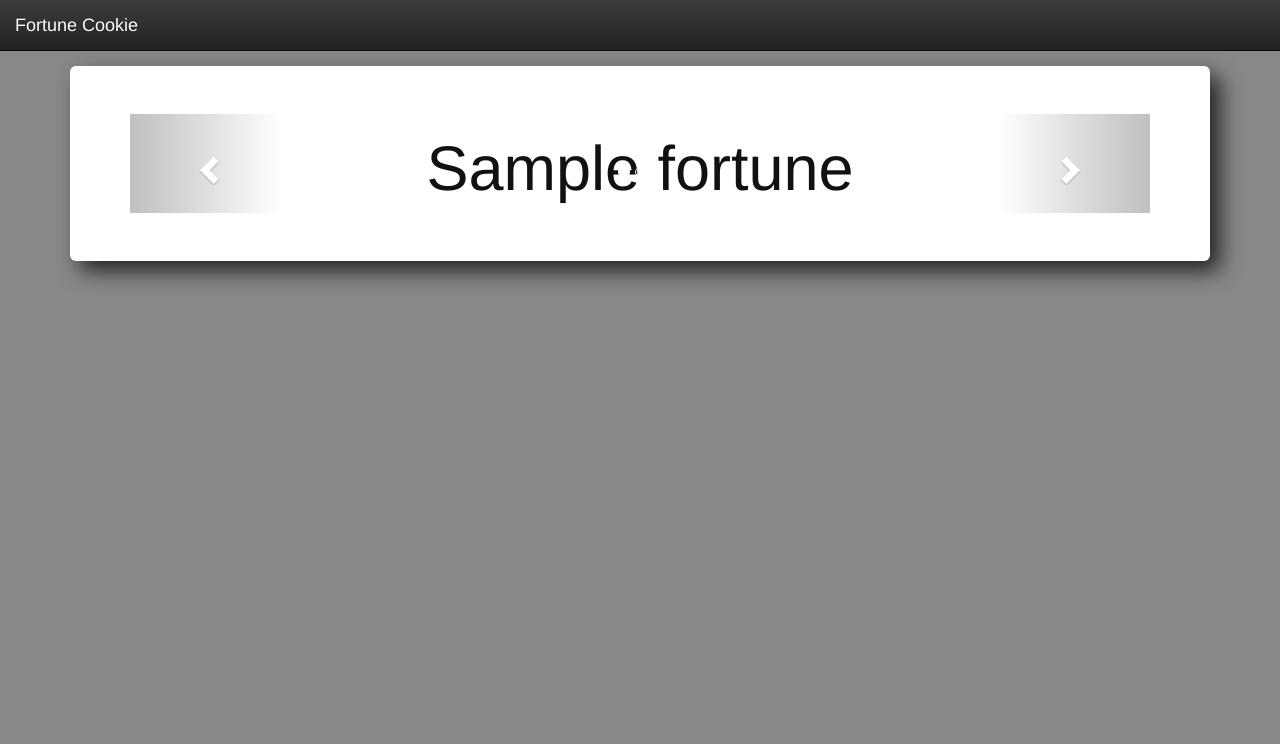
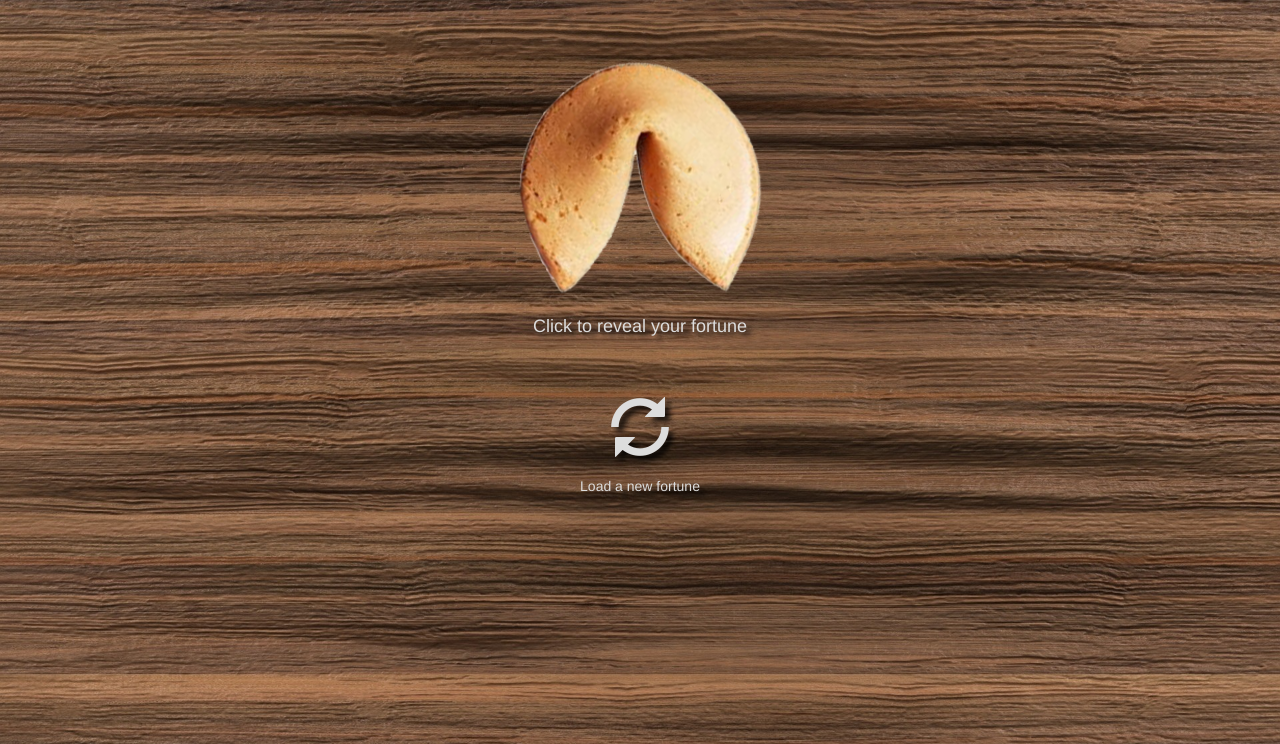
Before and after one commit to ninemoreminutes/django-fortunecookie, a Django app: template test_project/test_app/templates/test_app/index.html in a window 1280 px wide. Shown: the top 744 px of the page. Run offline with Django 3.2, Linux system fonts and the light colour scheme; the template is opened without the code that fills it: most values are stand-ins (such as "Sample title", 1, 10 or a date in 2020); some libraries are stand-ins or nearby versions.

Commit message:
Update test_project and fortune display.
git-svn-id: https://projects.ninemoreminutes.com/svn/django-fortunecookie/trunk@22 b5bb89e0-60e0-409f-8dd1-51e0510b34c3

```diff
--- a/test_project/settings.py
+++ b/test_project/settings.py
@@ -29,6 +29,10 @@ SITE_ID = 1
 SECRET_KEY = '1a93a98e-03e7-4787-b099-0209705b80aa'
 
 STATIC_URL = '/static/'
+
+STATICFILES_DIRS = [
+    os.path.join(PROJECT_ROOT, 'static'),
+]
 
 if django.VERSION >= (1, 10):
     MIDDLEWARE = [
--- a/test_project/templates/base.html
+++ b/test_project/templates/base.html
@@ -7,12 +7,28 @@
     <meta name="description" content="">
     <meta name="author" content="">
     <title>{% block titleprefix %}{% endblock %}{% block title %}{{ title }}{% endblock %}{% block titlesuffix %} :: Fortune Cookie{% endblock %}</title>
-    <!-- <link rel="icon" href="{% static 'img/favicon.ico' %}"> -->
+    <link rel="apple-touch-icon" sizes="180x180" href="{% static 'img/apple-touch-icon.png' %}">
+    <link rel="icon" type="image/png" sizes="32x32" href="{% static 'img/favicon-32x32.png' %}">
+    <link rel="icon" type="image/png" sizes="16x16" href="{% static 'img/favicon-16x16.png' %}">
+    <link rel="manifest" href="{% static 'img/manifest.json' %}">
+    <link rel="mask-icon" href="{% static 'img/safari-pinned-tab.svg' %}" color="#5bbad5">
+    <link rel="shortcut icon" href="{% static 'img/favicon.ico' %}">
+    <meta name="msapplication-config" content="{% static 'img/browserconfig.xml' %}">
+    <meta name="theme-color" content="#ffffff">
     <link rel="stylesheet" href="https://maxcdn.bootstrapcdn.com/bootstrap/3.3.7/css/bootstrap.min.css">
     <link rel="stylesheet" href="https://maxcdn.bootstrapcdn.com/bootstrap/3.3.7/css/bootstrap-theme.min.css">
     <style>
       body {
         padding-top: 50px;
+        background-color: #543929;
+        background-image: url('{% static "img/woodgrain.jpg" %}');
+        background-repeat: no-repeat;
+        background-size: cover;
+      }
+      @media screen and (max-width: 767px) {
+        body {
+          padding-top: 0;
+        }
       }
     </style>
     {% block extracss %}{% endblock %}
@@ -21,7 +37,8 @@
   <body class="{% block bodyclass %}{% endblock %}{% if debug %} debug{% endif %}">
     {% block body %}
 
-    <div class="navbar navbar-inverse navbar-fixed-top" role="navigation">
+    {% if 0 %}
+    <div class="navbar navbar-inverse navbar-fixed-top hidden" role="navigation">
       <div class="container-fluid">
         <div class="navbar-header">
           <button type="button" class="navbar-toggle collapsed" data-toggle="collapse" data-target="#navbar" aria-expanded="false" aria-controls="navbar">
@@ -39,6 +56,7 @@
         </div>{% endif %}
       </div>
     </div>
+    {% endif %}
 
     {% block main %}
     <div class="{% block mainclass %}container-fluid{% endblock %}">
--- a/test_project/templates/error.html
+++ b/test_project/templates/error.html
@@ -9,7 +9,7 @@
   <div class="row">
     <div class="col-md-6 col-md-offset-3 col-sm-8 col-sm-offset-2 col-xs-12">
       <br><br>
-      <div class="panel panel-default panel-danger">
+      <div class="panel panel-default">
         <div class="panel-heading">
           <h3 class="panel-title">{{ error_title }} ({{ error_status }})</h3>
         </div>
--- a/test_project/test_app/templates/test_app/index.html
+++ b/test_project/test_app/templates/test_app/index.html
@@ -1,22 +1,17 @@
 {% extends 'base.html' %}
-{% load i18n %}
+{% load i18n staticfiles %}
 
-{% block title %}Welcome{% endblock %}
+{% block title %}{% trans 'Your Fortune' %}{% endblock %}
 
 {% block extracss %}
 {{ block.super }}
 <style>
-body {
-  background: #888;
-  color: #eee;
-}
 .jumbotron {
   background: #fff;
   margin-top: 15px;
   color: #111;
-  -webkit-box-shadow: 10px 10px 21px 0px rgba(0,0,0,0.75);
-  -moz-box-shadow: 10px 10px 21px 0px rgba(0,0,0,0.75);
-  box-shadow: 10px 10px 21px 0px rgba(0,0,0,0.75);
+  box-shadow: 10px 10px 20px 0px rgba(0,0,0,0.75);
+  padding: 0 !important;
 }
 @media screen and (max-width: 767px) {
   .jumbotron {
@@ -24,12 +19,52 @@ body {
     padding-right: 15px;
   }
 }
+.jumbotron h1 {
+  font-size: 48px;
+}
 span.lucky-number {
   white-space: nowrap;
   margin: 0 0.25em;
 }
-.fortune, .lucky-numbers, .chinese-word {
-  /*display: none;*/
+.carousel .item {
+  padding: 2% 13% 80px;
+}
+@media screen and (max-width: 767px) {
+  .carousel .item {
+    padding: 2% 13% 60px;
+  }
+}
+.carousel-control {
+  color: #444 !important;
+  text-shadow: none;
+}
+.carousel-indicators li {
+  border-color: #ccc;
+  background: #ccc;
+  width: 20px;
+  height: 20px;
+  border-radius: 20px;
+}
+.carousel-indicators .active {
+  background: #888;
+  border-color: #888;
+  width: 22px;
+  height: 22px;
+}
+h1.refresh {
+  font-size: 60px;
+  margin-top: 60px;
+}
+h1.refresh, div.fortune-cookie a {
+  text-shadow: 5px 5px 5px rgba(0,0,0,0.75);
+}
+h1.refresh a,
+div.fortune-cookie a {
+  color: #ddd;
+}
+h1.refresh a:hover, h1.refresh a:focus,
+div.fortune-cookie a:hover, div.fortune-cookie a:focus {
+  color: #fff;
 }
 </style>
 {% endblock %}
@@ -38,16 +73,14 @@ span.lucky-number {
 {{ block.super }}
 <script>
 $(function() {
-  $('.jumbotronX').click(function() {
-    if ($('.fortune:visible').length) {
-      $('.click-to-open, .fortune').hide();
-      $('.lucky-numbers, .chinese-word').show();
-    }
-    else {
-      $('.click-to-open, .lucky-numbers, .chinese-word').hide();
-      $('.fortune').show();
-    }
+  $('.fortune-cookie a').click(function() {
+    $('.fortune-cookie, .refresh').finish().fadeOut(400, function() {
+      $('.jumbotron').slideDown(400);
+      $('.refresh').delay(400).fadeIn(400);
+    });
   });
+  $('.fortune-cookie').delay(400).fadeIn(400);
+  $('.refresh').delay(1200).fadeIn(400);
 });
 </script>
 {% endblock %}
@@ -55,27 +88,23 @@ $(function() {
 {% block mainclass %}container{% endblock %}
 
 {% block content %}
-<div class="jumbotron clearfix text-center">
-  {% if 0 %}<h1 class="click-to-open">{% trans 'Click to Open...' %}</h1>
-  <h1 class="fortune">{{ object.fortune }}</h1>
-  {% if object.lucky_numbers.exists %}
-    <h3 class="lucky-numbers">{% trans 'Lucky Numbers' %}</h3>
-    <h2 class="lucky-numbers">{% for ln in object.lucky_numbers.all %}<span class="lucky-number">{{ ln }}</span> {% endfor %}</h2>
-  {% endif %}
-  {% if object.chinese_word %}
-    <h3 class="chinese-word">{% trans 'Learn Chinese' %}</h3>
-    <h2 class="chinese-word">{{ object.chinese_word }}</h2>
-  {% endif %}
-  {% endif %}
-  <div id="carousel-example-generic" class="carousel slide" data-ride="carousel">
-    <!-- Indicators -->
+<div class="fortune-cookie text-center" style="display: none;">
+  <a href="#">
+    <img class="img-responsive center-block" src="{% static 'img/fortunecookie.png' %}">
+    <h4 class="text-center">{% trans 'Click to reveal your fortune' %}</h4>
+  </a>
+</div>
+<div class="jumbotron clearfix text-center" style="display: none;">
+  <div id="fortune-carousel" class="carousel slide" data-interval="false">
     <ol class="carousel-indicators">
-      <li data-target="#carousel-example-generic" data-slide-to="0" class="active"></li>
-      <li data-target="#carousel-example-generic" data-slide-to="1"></li>
-      <li data-target="#carousel-example-generic" data-slide-to="2"></li>
+      <li data-target="#fortune-carousel" data-slide-to="0" class="active"></li>
+      {% if object.lucky_numbers.exists or object.chinese_word %}
+      <li data-target="#fortune-carousel" data-slide-to="1"></li>
+      {% if object.lucky_numbers.exists and object.chinese_word %}
+      <li data-target="#fortune-carousel" data-slide-to="2"></li>
+      {% endif %}
+      {% endif %}
     </ol>
-
-    <!-- Wrapper for slides -->
     <div class="carousel-inner" role="listbox">
       <div class="item active">
         <h1 class="fortune">{{ object.fortune }}</h1>
@@ -93,16 +122,20 @@ $(function() {
         </div>
       {% endif %}
     </div>
-
-    <!-- Controls -->
-    <a class="left carousel-control" href="#carousel-example-generic" role="button" data-slide="prev">
+    <a class="left carousel-control" href="#fortune-carousel" role="button" data-slide="prev">
       <span class="glyphicon glyphicon-chevron-left" aria-hidden="true"></span>
-      <span class="sr-only">Previous</span>
+      <span class="sr-only">{% trans 'Previous' %}</span>
     </a>
-    <a class="right carousel-control" href="#carousel-example-generic" role="button" data-slide="next">
+    <a class="right carousel-control" href="#fortune-carousel" role="button" data-slide="next">
       <span class="glyphicon glyphicon-chevron-right" aria-hidden="true"></span>
-      <span class="sr-only">Next</span>
+      <span class="sr-only">{% trans 'Next' %}</span>
     </a>
   </div>
 </div>
+<h1 class="text-center refresh" style="display: none;">
+  <a href="{{ request.path }}">
+    <span class="glyphicon glyphicon-refresh" aria-hidden="true"></span>
+    <h5 class="text-center">{% trans 'Load a new fortune' %}</h5>
+  </a>
+</h1>
 {% endblock content %}
```
Also changed, not shown: test_project/static/img/browserconfig.xml (added, +9 -0 lines), test_project/templates/admin/base_site.html (+9 -1 lines), test_project/static/img/android-chrome-192x192.png (added), test_project/static/img/android-chrome-256x256.png (added), test_project/static/img/apple-touch-icon.png (added), test_project/static/img/favicon-16x16.png (added), test_project/static/img/favicon-32x32.png (added), test_project/static/img/favicon.ico (added), test_project/static/img/fortunecookie.png (added), test_project/static/img/manifest.json (added), test_project/static/img/mstile-150x150.png (added), test_project/static/img/safari-pinned-tab.svg (added), test_project/static/img/woodgrain.jpg (added).
